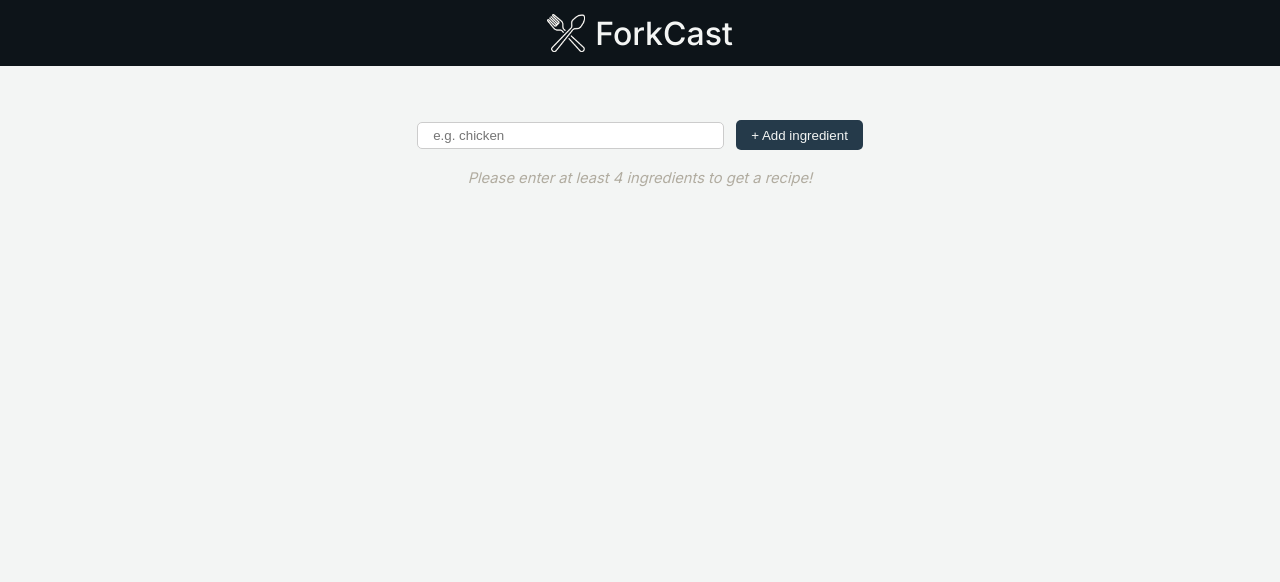
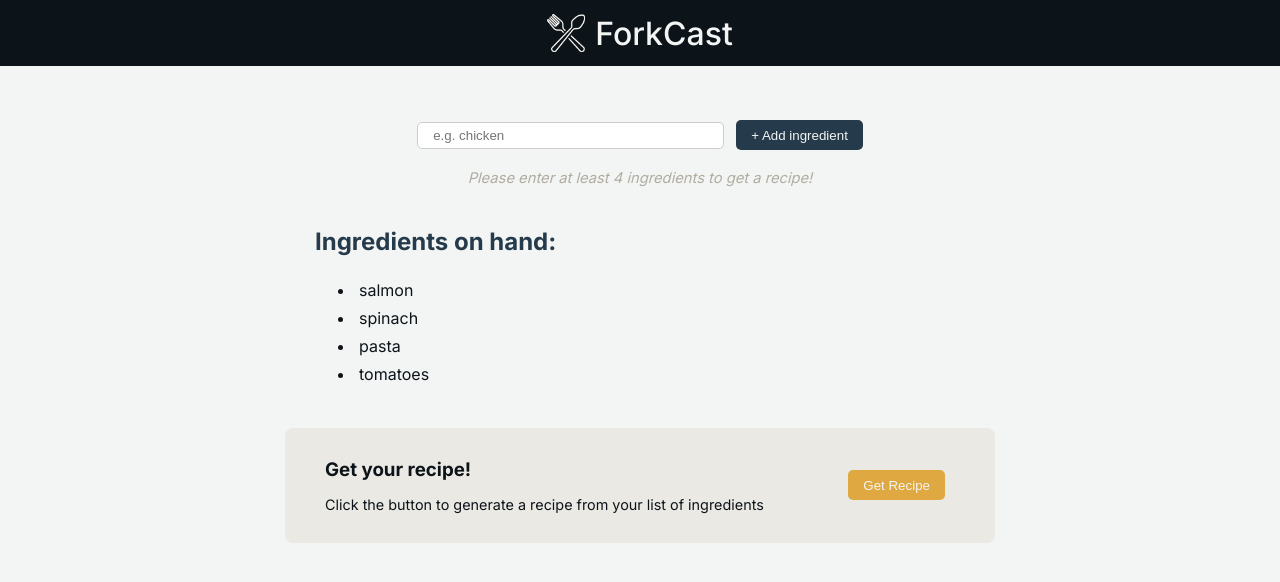
Before and after one commit to sophiietran/forkcast, a React (Vite) app: page / in a window 1280 px wide. Shown: the top 582 px of the page. Built offline with nearby package versions, Linux system fonts and the light colour scheme.

Commit message:
add get recipe section

```diff
--- a/src/App.css
+++ b/src/App.css
@@ -89,3 +89,68 @@ main{
   font-weight: 400;
   text-align: center;
 }
+
+.ingredient-display{
+  color: #0d1419;
+  max-width: 650px;
+  margin: 40px auto 0 auto;
+}
+
+.ingredient-display h2{
+  color: #253a4a;
+  font-size: 1.5rem;
+}
+
+.ingredient-display li{
+  padding: 4px;
+}
+
+.get-recipe-container{
+  background-color: #eae9e4 ;
+  color: #0d1419;
+  max-width: 650px;
+  margin: 40px auto 0 auto;
+  padding: 10px 30px;;
+  display: flex;
+  justify-content: space-between;
+  align-items: center;
+  border-radius: 8px;
+}
+
+.get-recipe-text{
+  color: #0d1419;
+  margin: auto 10px;
+  display: flex;
+  flex-direction: column;
+}
+
+.get-recipe-text h3{
+  margin-top: 20px;
+  margin-bottom: 0;
+}
+
+.get-recipe-text p{
+  font-size: 0.9rem;
+  margin-top: 15px;
+  margin-bottom: 20px;
+
+}
+
+.get-recipe-container > button{
+  background-color: #e0a840;
+  padding: 4px 15px;
+  font-weight: 500;
+  border: #bc8d36;
+  border-radius: 5px;
+  color: #f3f5f4;
+  margin-right: 20px;
+  height: 30px;
+  cursor: pointer;
+  transition: background-color 0.2s ease-in-out, transform 0.1s ease-out;
+  white-space: nowrap;
+}
+
+.get-recipe-container button:hover {
+  background-color: #bc8d36;
+  transform: translateY(-0.5px); /* Subtle lift */
+}
--- a/src/components/Main.jsx
+++ b/src/components/Main.jsx
@@ -1,17 +1,29 @@
 import React from "react";
 
-export default function Main(){
-    const [ingredients, setIngredients] = React.useState([])
+export default function Main() {
+  const [ingredients, setIngredients] = React.useState([
+    "salmon",
+    "spinach",
+    "pasta",
+    "tomatoes",
+  ]);
 
   // map through items of ingredients and change to unordered list items
-    const ingredientsList = ingredients.map((ingredient) =>
-    <li key = {ingredient}>{ingredient}</li>)
+  const ingredientsList = ingredients.map((ingredient) => (
+    <li key={ingredient}>{ingredient}</li>
+  ));
 
+  const [recipeShown, setRecipeShown] = React.useState("false");
 
   // get the new ingredient from user input and add to state array
-    function addIngredient(formData){
-        const newIngredient = formData.get("ingredient")
-        setIngredients(prev => [...prev, newIngredient])
+  function addIngredient(formData) {
+    const newIngredient = formData.get("ingredient");
+    setIngredients((prev) => [...prev, newIngredient]);
+  }
+
+  function getRecipe() {
+    setRecipeShown((prev) => !prev);
+    console.log(recipeShown);
   }
 
   return (
@@ -31,14 +43,28 @@ export default function Main(){
         Please enter at least 4 ingredients to get a recipe!
       </p>
 
-        {ingredientsList.length > 0 &&
-        <section>
+      {ingredientsList.length > 0 && (
+        <section className="ingredient-display">
           <h2>Ingredients on hand:</h2>
           <ul>{ingredientsList}</ul>
         </section>
-        }
+      )}
 
-        {ingredientsList.length > 3 && "get recipe"}
+      {ingredientsList.length > 3 && (
+        <div className="get-recipe-container">
+          <div className="get-recipe-text">
+            <h3>Get your recipe!</h3>
+            <p>
+              Click the button to generate a recipe from your list of
+              ingredients
+            </p>
+          </div>
+          <button onClick={getRecipe} className="get-recipe-button">
+            Get Recipe
+          </button>
+        </div>
+      )}
+      {recipeShown === false ? <h2>show recipe right herrreee</h2> : null}
     </main>
   );
 }
```
Lines whose indentation alone changed are shown as unchanged.
